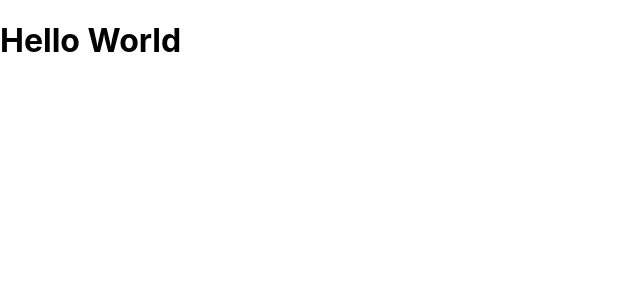
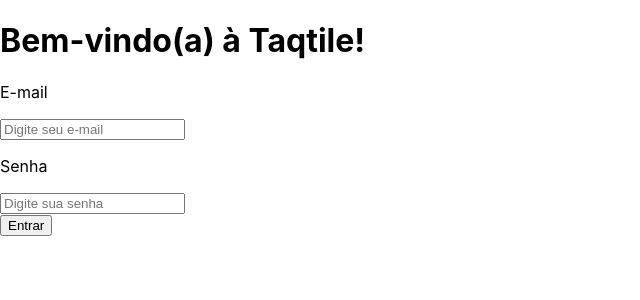
Before and after one commit to indigotech/onboard-julia-carvalho, a React (Create React App) app: page / in a window 1280 px wide. Shown: the top 300 px of the page, without its empty margins (0-640 px from the left). Built offline with nearby package versions, Linux system fonts and the light colour scheme.

Commit message:
Creates login screen front end

```diff
--- a/src/App.tsx
+++ b/src/App.tsx
@@ -1,9 +1,8 @@
+import React from "react";
+import Login from "./pages/login";
+
 function App() {
-  console.log("Hello World")
-
-  return (
-    <h1> Hello World </h1>
-  );
+  return <Login />;
 }
 
 export default App;
--- /dev/null
+++ b/src/pages/login.tsx
@@ -0,0 +1,35 @@
+import React, { useState } from "react";
+
+const Login = () => {
+  const [email, setEmail] = useState("");
+  const [password, setPassword] = useState("");
+
+  return (
+    <>
+      <div className="Heading">
+        <h1>Bem-vindo(a) à Taqtile!</h1>
+      </div>
+      <div className="EmailInput">
+        <p>E-mail</p>
+        <input
+          type="email"
+          value={email}
+          placeholder="Digite seu e-mail"
+          onChange={(e) => setEmail(e.target.value)}
+        />
+      </div>
+      <div className="PasswordInput">
+        <p>Senha</p>
+        <input
+          type="password"
+          value={password}
+          placeholder="Digite sua senha"
+          onChange={(e) => setPassword(e.target.value)}
+        />
+      </div>
+      <button>Entrar</button>
+    </>
+  );
+};
+
+export default Login;
```
Also changed, not shown: 1 other file (tests, documents, lock files or other folders).
